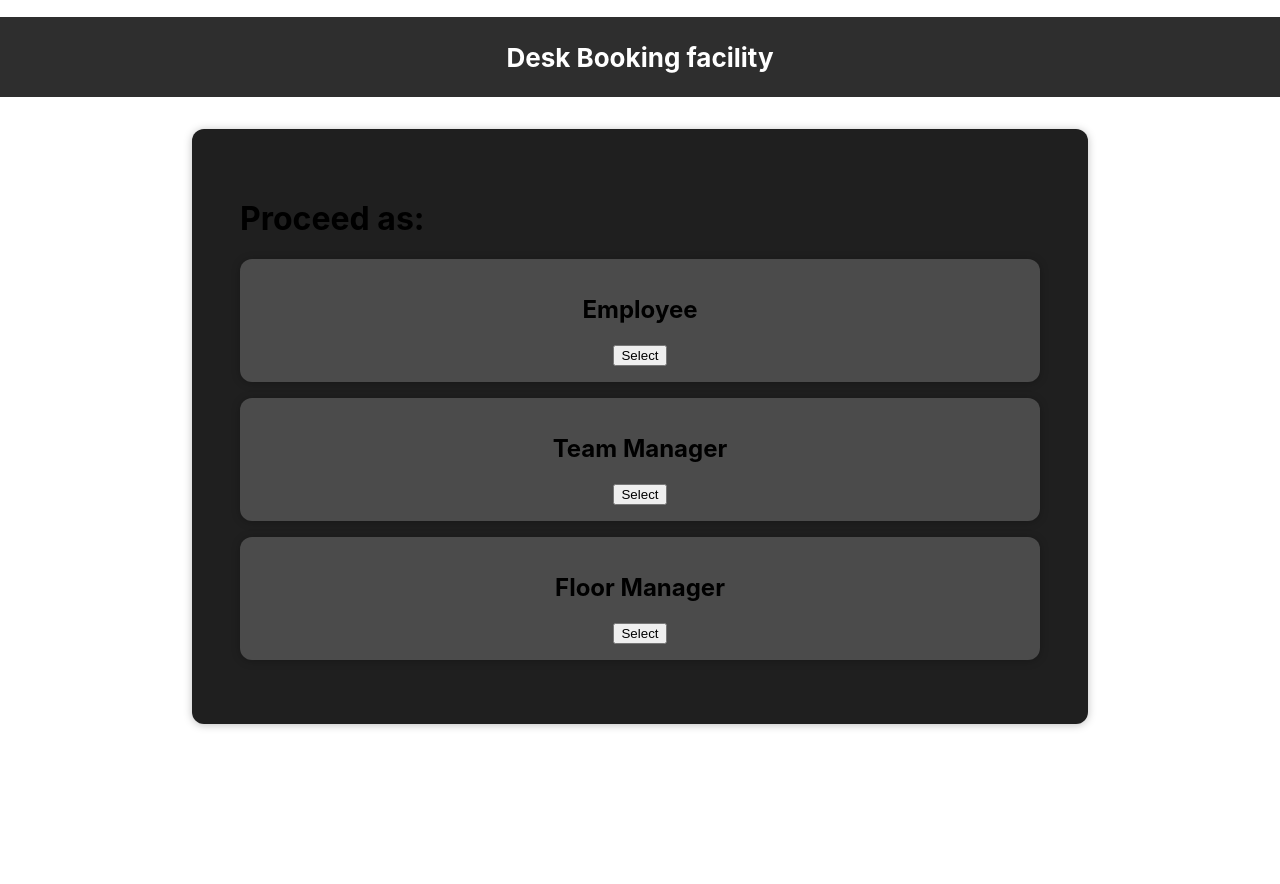
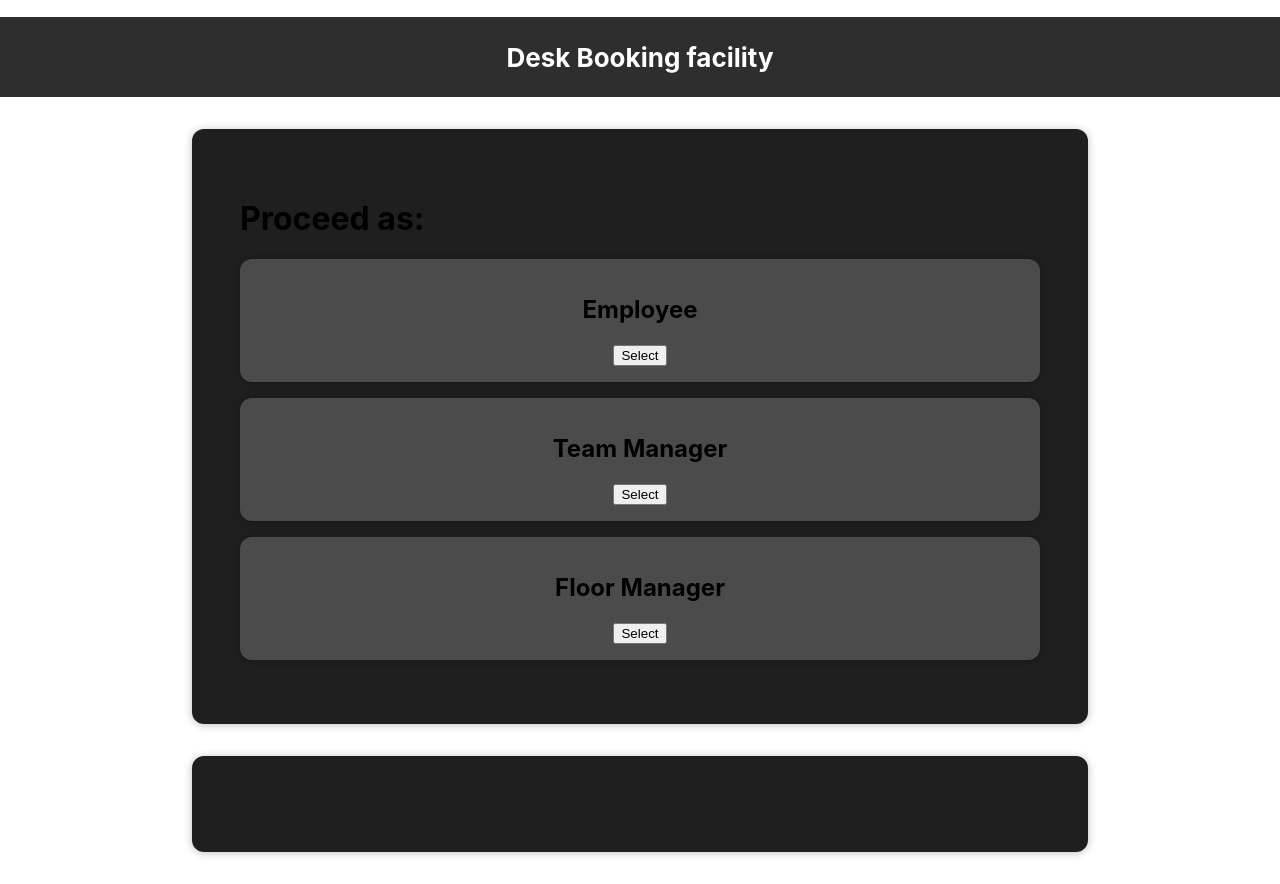
Before and after one commit to vignesh-natarajxn/desk-booking, a React (Create React App) app: page / in a window 1280 px wide. Before the commit the page ends 800 px from the top, so only its background shows below. Built offline with nearby package versions, Linux system fonts and the light colour scheme.

Commit message:
working users

```diff
--- a/src/App.js
+++ b/src/App.js
@@ -153,7 +153,8 @@ const App = () => {
 
   const [slots, setSlots] = useState(SLOT_DETAILS);
   const [user, setUser] = useState("")
-  const [employeeUI, setEmployeeUI] =useState(true)
+  const [deskUI, setDeskUI] =useState(false)
+  const [selectionUI, setSelectionUI] = useState(false)
 
   const bookingHandler = (bookedName) => {
     setSlots((prevSlots) => {
@@ -162,15 +163,16 @@ const App = () => {
       );
     });
     if(user === "employee"){
-      setEmployeeUI(false);
+      setDeskUI(false);
     }
-
+    setSelectionUI(true)
   };
 
   const desksSelectedUI = <DeskSelection slots={slots} setUserInfo={setUser} />
 
   const userHandler = (userDetails) => {
     setUser(userDetails)
+    setDeskUI(true)
   }
 
   return (
@@ -182,13 +184,12 @@ const App = () => {
         <User userDetails={userHandler} />
       </Card>}
 
-      {user === "employee" &&
       <Card className="booking-ui">
-        {employeeUI? <DeskCollection slots={slots} onBooking={bookingHandler} userInfo={user} />
-        :desksSelectedUI}
-      </Card>}
+        {deskUI === true && <DeskCollection slots={slots} onBooking={bookingHandler} userInfo={user} />}
+        {selectionUI === true && desksSelectedUI}
+      </Card>
 
-      {user === "team manager" &&
+      {/* {user === "team manager" &&
       <Card className="booking-ui">
         <DeskCollection slots={slots} onBooking={bookingHandler} userInfo={user} />
         {desksSelectedUI}
@@ -198,7 +199,7 @@ const App = () => {
       <Card className="booking-ui">
         <DeskCollection slots={slots} onBooking={bookingHandler} userInfo={user} />
         {desksSelectedUI}
-      </Card>}
+      </Card>} */}
 
 
     </div>
```
